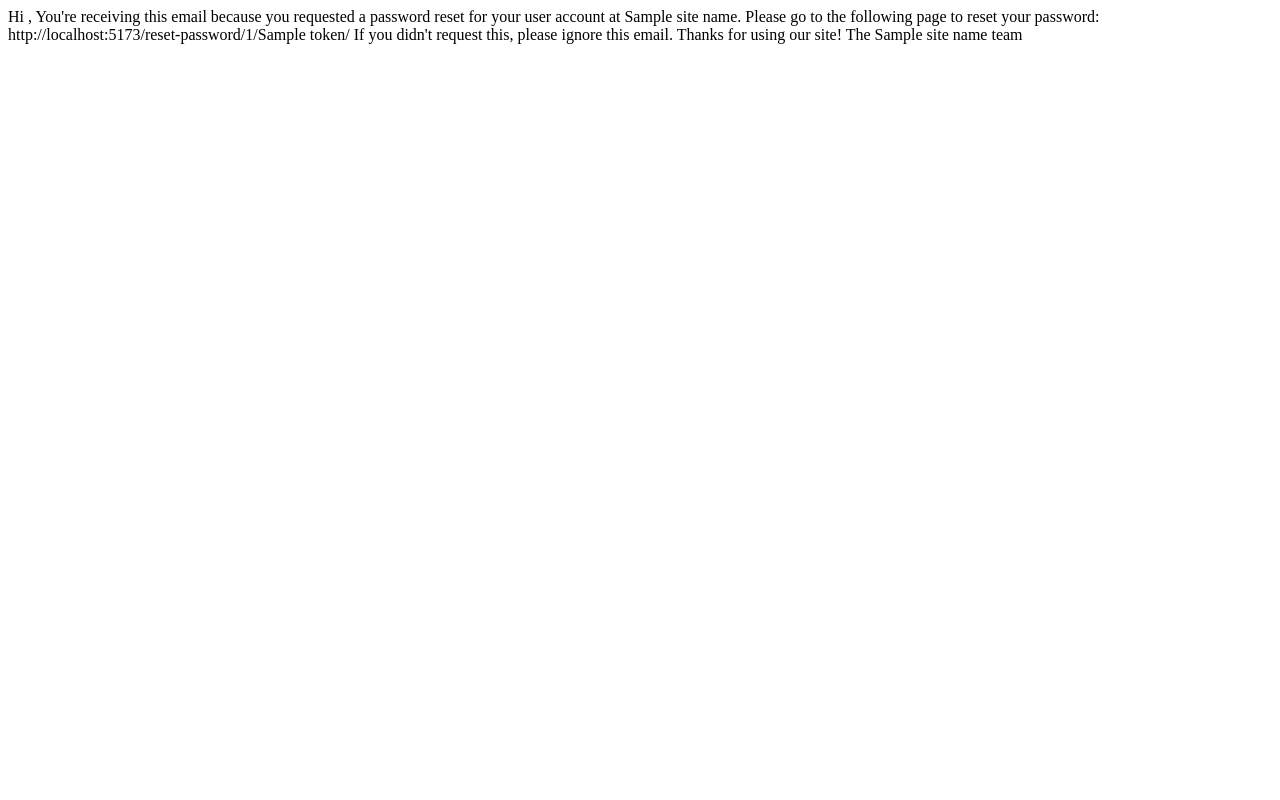
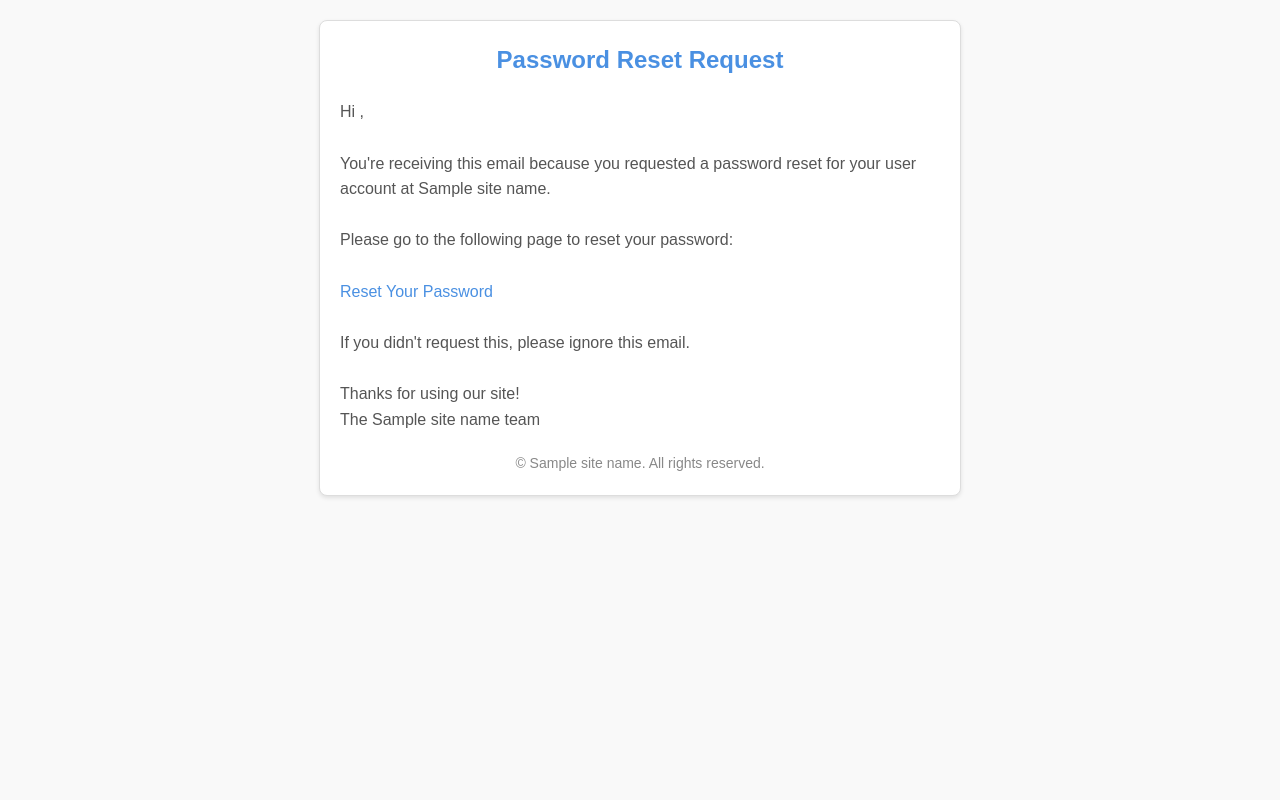
Before and after one commit to SankalpaGit/SkillAcademy_Technical_Round, a Django app: template templates/registration/password_reset_email.html in a window 1280 px wide. Run offline with Django 5.2, Linux system fonts and the light colour scheme; the template is opened without the code that fills it: most values are stand-ins (such as "Sample title", 1, 10 or a date in 2020).

Commit message:
project completion

```diff
--- a/authentication/views.py
+++ b/authentication/views.py
@@ -58,6 +58,7 @@
                 request=request,
                 use_https=False,  # Use HTTP for local development
                 email_template_name='registration/password_reset_email.html',
+                html_email_template_name='registration/password_reset_email.html',
             )
             return JsonResponse({'message': 'Password reset email sent'}, status=200)
         else:
--- a/templates/registration/password_reset_email.html
+++ b/templates/registration/password_reset_email.html
@@ -1,13 +1,30 @@
-{% autoescape off %}
+<!DOCTYPE html>
+<html>
+<body style="font-family: Arial, sans-serif; line-height: 1.6; color: #333; background-color: #f9f9f9; margin: 0; padding: 0;">
+  <div style="max-width: 600px; margin: 20px auto; background: #ffffff; border: 1px solid #ddd; border-radius: 8px; padding: 20px; box-shadow: 0 2px 4px rgba(0, 0, 0, 0.1);">
+    <div style="font-size: 24px; font-weight: bold; color: #4a90e2; text-align: center; margin-bottom: 20px;">
+      Password Reset Request
+    </div>
+    <div style="font-size: 16px; color: #555;">
       Hi {{ user.get_username }},
+      <br><br>
       You're receiving this email because you requested a password reset for your user account at {{ site_name }}.
-
+      <br><br>
       Please go to the following page to reset your password:
-http://localhost:5173/reset-password/{{ uid }}/{{ token }}/
-
+      <br><br>
+      <a href="http://localhost:5173/reset-password/{{ uid }}/{{ token }}/" style="color: #4a90e2; text-decoration: none;">
+        Reset Your Password
+      </a>
+      <br><br>
       If you didn't request this, please ignore this email.
-
+      <br><br>
       Thanks for using our site!
-
+      <br>
       The {{ site_name }} team
-{% endautoescape %}
+    </div>
+    <div style="margin-top: 20px; font-size: 14px; color: #888; text-align: center;">
+      &copy; {{ site_name }}. All rights reserved.
+    </div>
+  </div>
+</body>
+</html>
```
Lines whose indentation alone changed are shown as unchanged.
